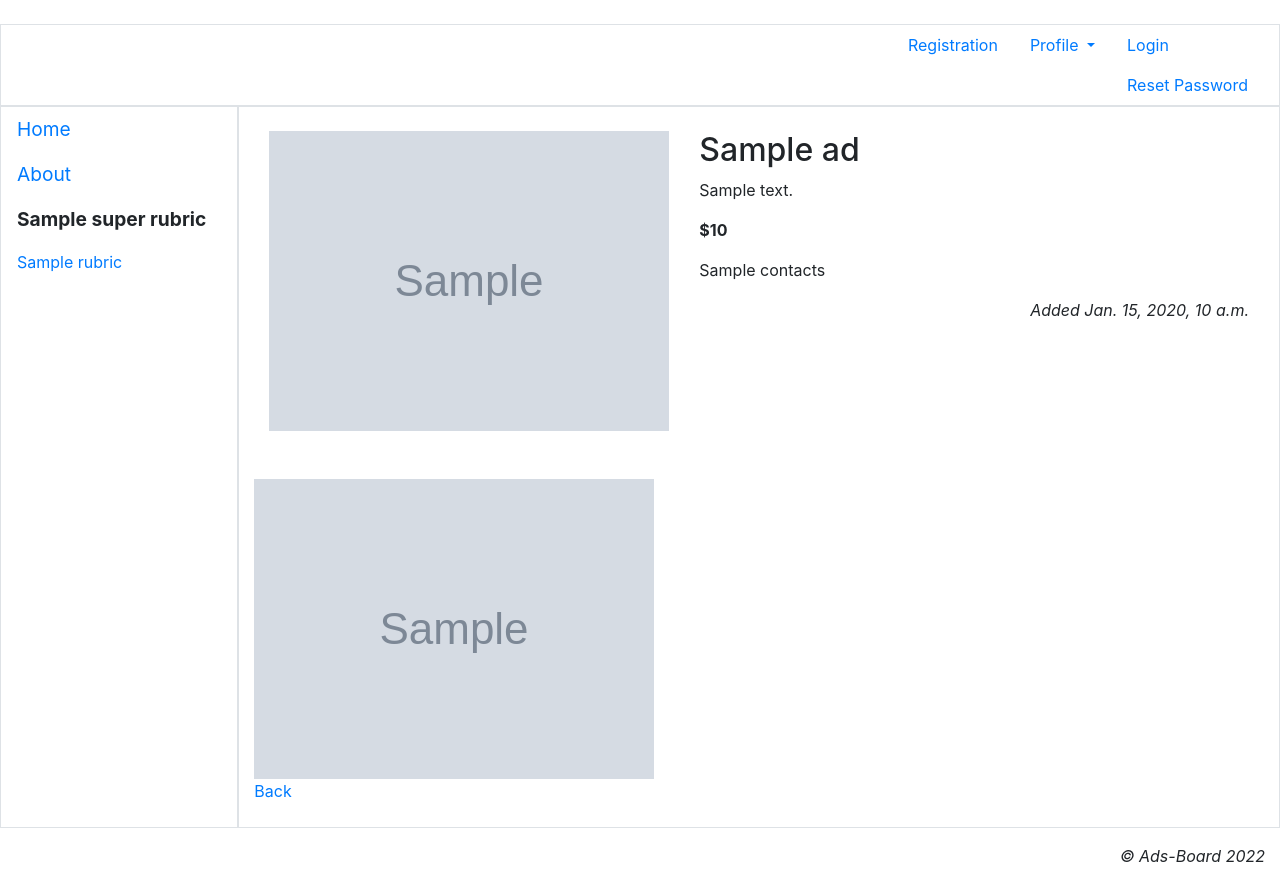
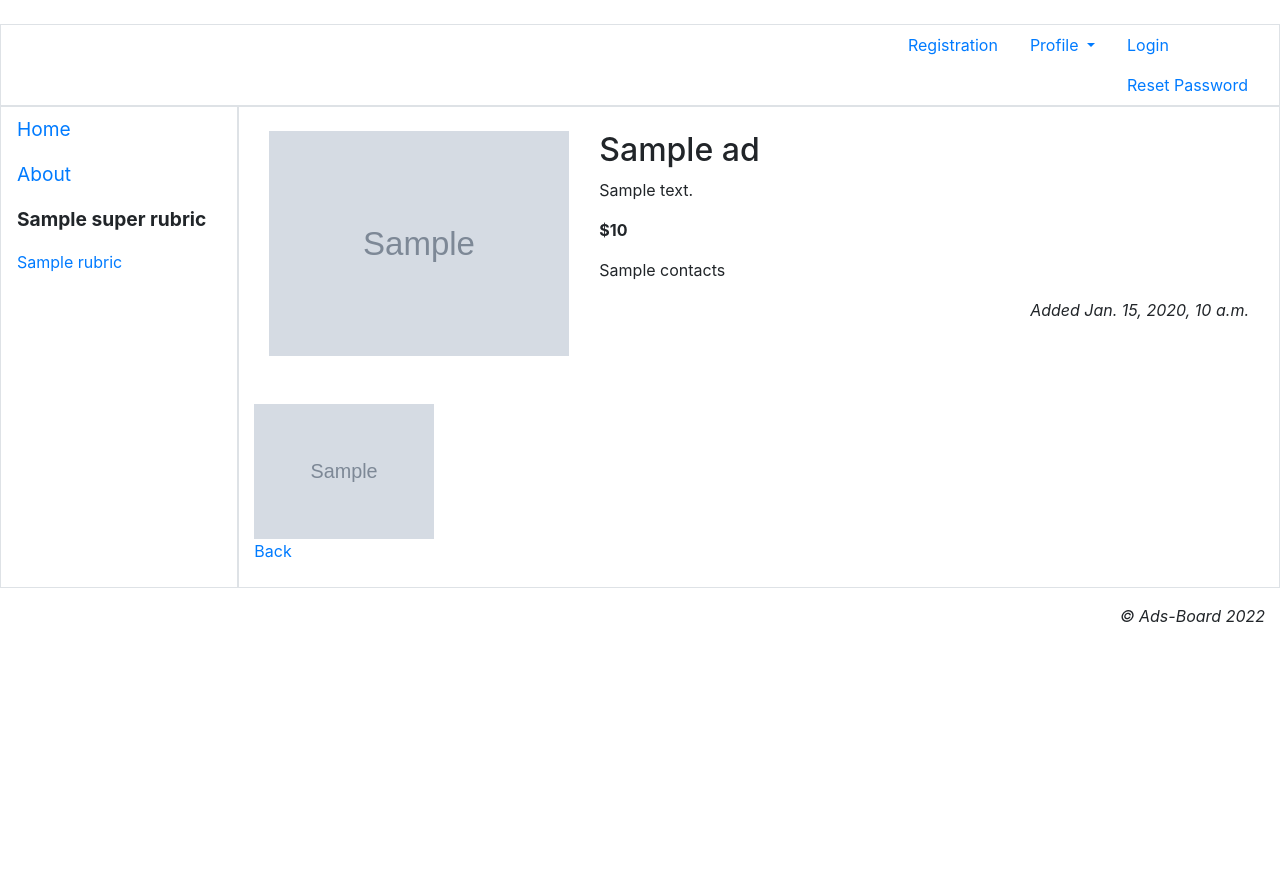
Before and after one commit to artempenteskul/ads-board, a Django app: template advert/templates/detail.html in a window 1280 px wide. Shown: the part 115-999 px from the top of the page. After the commit the page ends 737 px from the top, so only its background shows below. Run offline with Django 3.2, Linux system fonts and the light colour scheme; the template is opened without the code that fills it: most values are stand-ins (such as "Sample title", 1, 10 or a date in 2020); grey boxes marked "Sample" are stand-in pictures; some libraries are stand-ins or nearby versions.

Commit message:
added styles for images

```diff
--- a/static/styles/styles.css
+++ b/static/styles/styles.css
@@ -1,3 +1,9 @@
 .root {
     font-size: larger;
 }
+img.main-image {
+    width: 300px;
+}
+img.additional-image {
+    width: 180px;
+}
```
